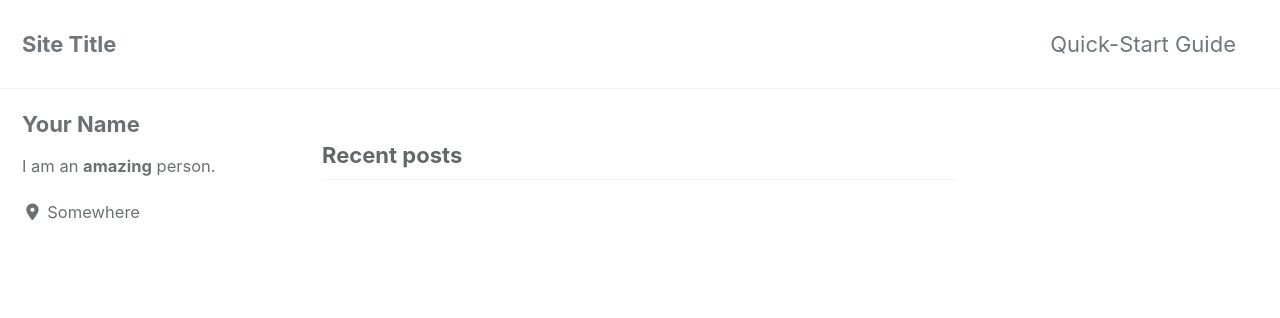
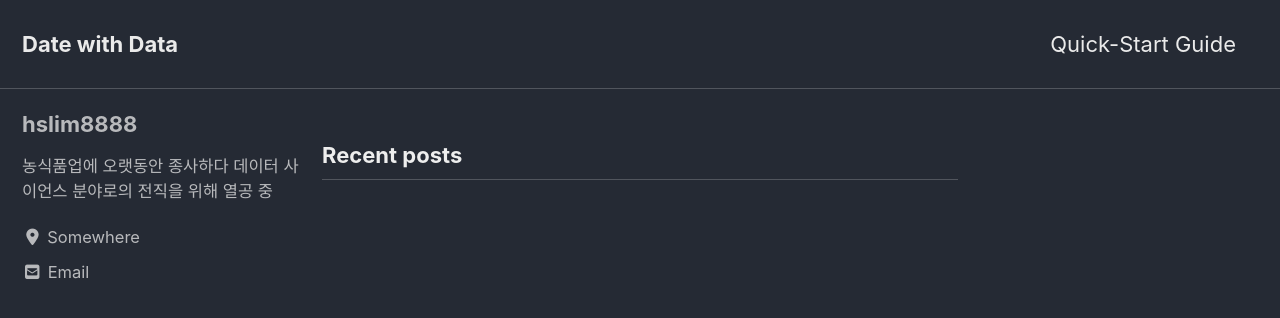
Before and after one commit to hslim8888/hslim8888.github.io, a Jekyll site: the page built from index.html, in a window 1280 px wide and 900 px high. Shown: the top 318 px of the window. Built offline with Jekyll 4.4.1, drawn with Linux system fonts in a browser that asks for light colours; cached includes are drawn as plain includes; nearby versions of some CDN libraries; the list of posts is cut into pages by our own code; some of the changed text lies outside the part shown.

Commit message:
Update _config.yml

```diff
--- a/_config.yml
+++ b/_config.yml
@@ -12,16 +12,16 @@
 
 # theme                  : "minimal-mistakes-jekyll"
 # remote_theme           : "mmistakes/minimal-mistakes"
-minimal_mistakes_skin    : "default" # "air", "aqua", "contrast", "dark", "dirt", "neon", "mint", "plum", "sunrise"
+minimal_mistakes_skin    : "dark" # "air", "aqua", "contrast", "dark", "dirt", "neon", "mint", "plum", "sunrise"
 
 # Site Settings
 locale                   : "en-US"
-title                    : "Site Title"
+title                    : "Date with Data"
 title_separator          : "-"
 subtitle                 : # site tagline that appears below site title in masthead
-name                     : "Your Name"
-description              : "An amazing website."
-url                      : # the base hostname & protocol for your site e.g. "https://mmistakes.github.io"
+name                     : "hslim"
+description              : "데이터 사이언스 "
+url                      : "https://hslim8888.github.io" # the base hostname & protocol for your site e.g. "https://mmistakes.github.io"
 baseurl                  : # the subpath of your site, e.g. "/blog"
 repository               : # GitHub username/repo-name e.g. "mmistakes/minimal-mistakes"
 teaser                   : # path of fallback teaser image, e.g. "/assets/images/500x300.png"
@@ -93,14 +93,14 @@ analytics:
 
 # Site Author
 author:
-  name             : "Your Name"
+  name             : "hslim8888"
   avatar           : # path of avatar image, e.g. "/assets/images/bio-photo.jpg"
-  bio              : "I am an **amazing** person."
+  bio              : "농식품업에 오랫동안 종사하다 데이터 사이언스 분야로의 전직을 위해 열공 중"
   location         : "Somewhere"
-  email            :
+  email            : hslim8888@gmail.com
   links:
     - label: "Email"
-      icon: "fas fa-fw fa-envelope-square"
+      icon: "fa s fa-fw fa-envelope-square"
       # url: mailto:your.name@email.com
     - label: "Website"
       icon: "fas fa-fw fa-link"
```
